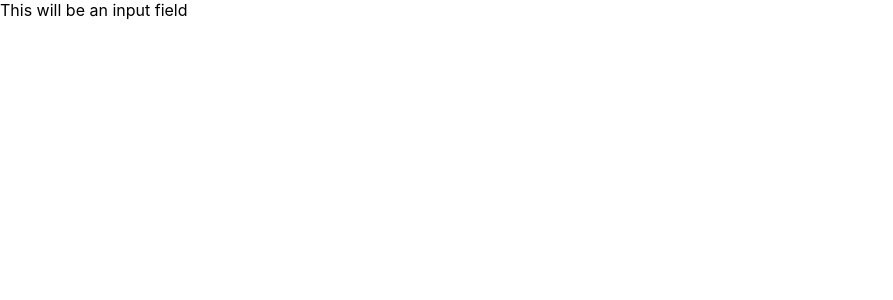
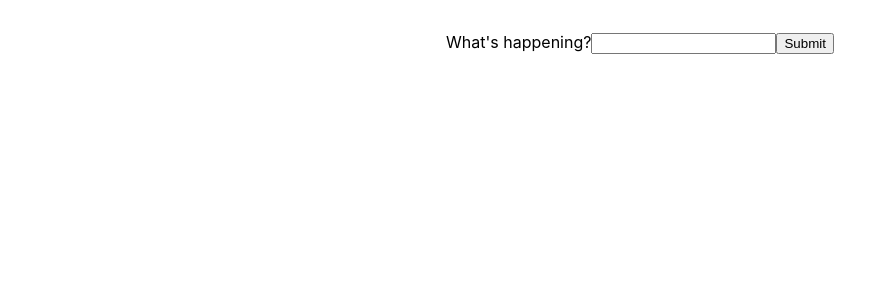
Before and after one commit to bernardleanse/chitter_front_end, a React (Create React App) app: page / in a window 1280 px wide. Shown: the top 300 px of the page, without its empty margins (0-893 px from the left). Built offline with nearby package versions, Linux system fonts and the light colour scheme.

Commit message:
sends message to backend

```diff
--- a/package.json
+++ b/package.json
@@ -6,6 +6,8 @@
     "@testing-library/jest-dom": "^5.16.1",
     "@testing-library/react": "^12.1.2",
     "@testing-library/user-event": "^13.5.0",
+    "cross-fetch": "^3.1.4",
+    "node-fetch": "^3.1.0",
     "react": "^17.0.2",
     "react-dom": "^17.0.2",
     "react-scripts": "5.0.0",
--- a/src/App.css
+++ b/src/App.css
@@ -1,5 +1,10 @@
 .App {
   text-align: center;
+}
+
+.input-form{
+  text-align: center;
+  padding-top: 2em;
 }
 
 .App-logo {
--- a/src/App.js
+++ b/src/App.js
@@ -1,11 +1,11 @@
 import logo from './logo.svg';
 import './App.css';
-import PeepInputField from './components/PeepInputField';
+import PeepInputForm from './components/PeepInputForm';
 
 
 function App() {
   return (
-    <PeepInputField />
+    <PeepInputForm />
   );
 }
 
--- a/src/components/PeepInputField.js
+++ /dev/null
@@ -1,11 +0,0 @@
-import React from 'react'
-
-const PeepInputField = () => {
-  return (
-    <div>
-      This will be an input field
-    </div>
-  )
-}
-
-export default PeepInputField
--- /dev/null
+++ b/src/components/PeepInputForm.js
@@ -0,0 +1,31 @@
+import React, { useState } from 'react'
+
+const PeepInputForm = () => {
+  const [peepContent, setPeepContent] = useState('')
+
+  const handleSubmit = async (e) => {
+    e.preventDefault()
+
+    const res = fetch('http://localhost:3001/peeps', {
+      headers: { 'content-type': 'application/json' },
+      method: "POST",
+      body: JSON.stringify({ content: peepContent })
+    })
+
+    console.log(res)
+
+    setPeepContent('')
+  }
+
+  return (
+    <form onSubmit={handleSubmit} className="input-form">
+      <label>
+        What's happening?
+        <input type="text" value={peepContent} onChange={e => setPeepContent(e.target.value)} />
+      </label>
+      <input type="submit" value="Submit" />
+    </form>
+  )
+}
+
+export default PeepInputForm
```
Also changed, not shown: 1 other file (tests, documents, lock files or other folders).
